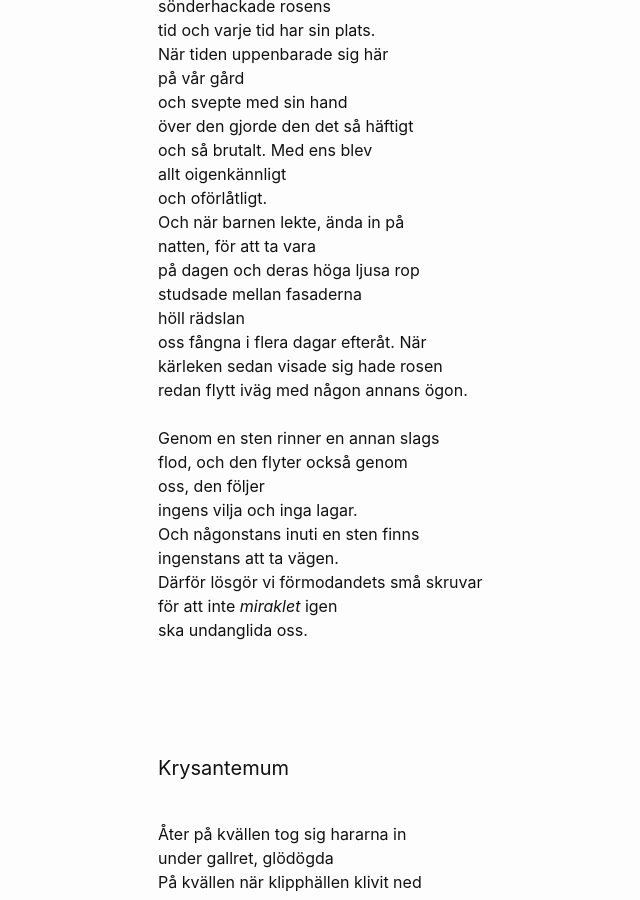
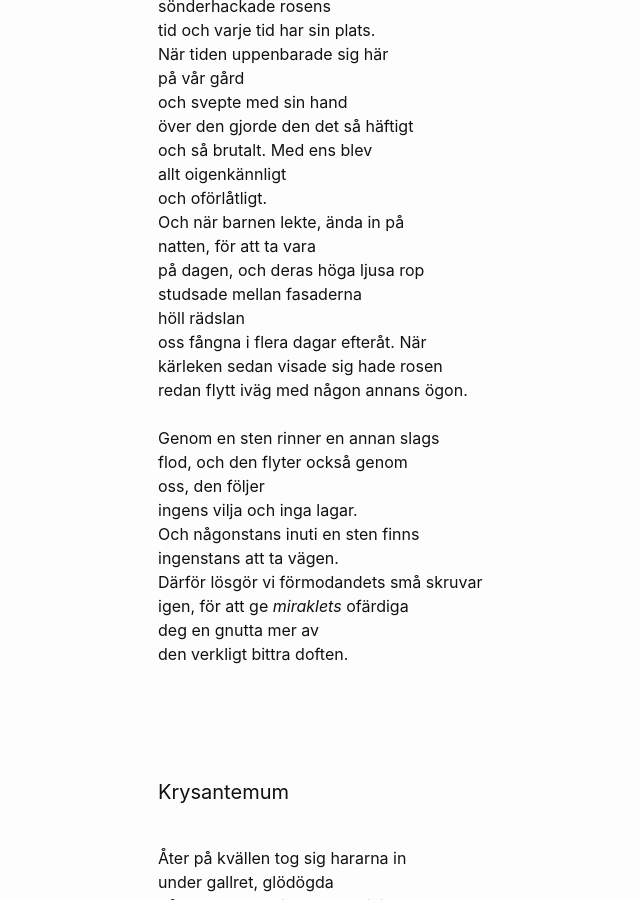
Before and after one commit to terr4form4/terr4form4.github.io, a Jekyll site: the page built from _posts/poesi/2024-01-03-dikter-2023-2024.md, in a window 1280 px wide and 900 px high, scrolled down 8681 px. Shown: the whole window, without its empty margins (112-752 px from the left). Built offline with Jekyll 4.4.1, drawn with Linux system fonts in a browser that asks for light colours; comment, search, counter and statistics services are not loaded; some of the changed text lies outside the part shown.

Commit message:
krysantemum

```diff
--- a/_posts/poesi/2024-01-03-dikter-2023-2024.md
+++ b/_posts/poesi/2024-01-03-dikter-2023-2024.md
@@ -362,7 +362,7 @@ allt oigenkännligt<br/>
 och oförlåtligt.<br/>
 Och när barnen lekte, ända in på<br/>
 natten, för att ta vara<br/>
-på dagen och deras höga ljusa rop<br/>
+på dagen, och deras höga ljusa rop<br/>
 studsade mellan fasaderna<br/>
 höll rädslan<br/>
 oss fångna i flera dagar efteråt. När<br/>
@@ -376,8 +376,9 @@ ingens vilja och inga lagar.<br/>
 Och någonstans inuti en sten finns<br/>
 ingenstans att ta vägen.<br/>
 Därför lösgör vi förmodandets små skruvar<br/>
-för att inte _miraklet_ igen<br/>
-ska undanglida oss.<br/>
+igen, för att ge _miraklets_ ofärdiga<br/>
+deg en gnutta mer av<br/>
+den verkligt bittra doften.<br/>
 <br/>
 <br/>
 <br/>
```
Also changed, not shown: other parts of _posts/poesi/2024-01-03-dikter-2023-2024.md (+3 -3 lines).
